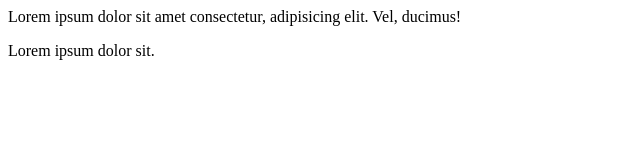
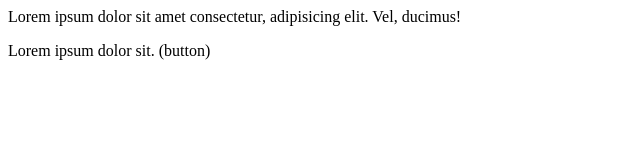
Before and after one commit to yashdodiya13022004/Secong-Demo, a plain HTML site: page index.html in a window 1280 px wide. Shown: the full height of the page, 0-640 px from the left. Drawn offline with Linux system fonts and the light colour scheme.

```diff
--- a/index.html
+++ b/index.html
@@ -1,4 +1,4 @@
 <div>
     Lorem ipsum dolor sit amet consectetur, adipisicing elit. Vel, ducimus!
 </div>
-<p id="new">Lorem ipsum dolor sit.</p>
+<p id="new">Lorem ipsum dolor sit. (button)</p>
```
